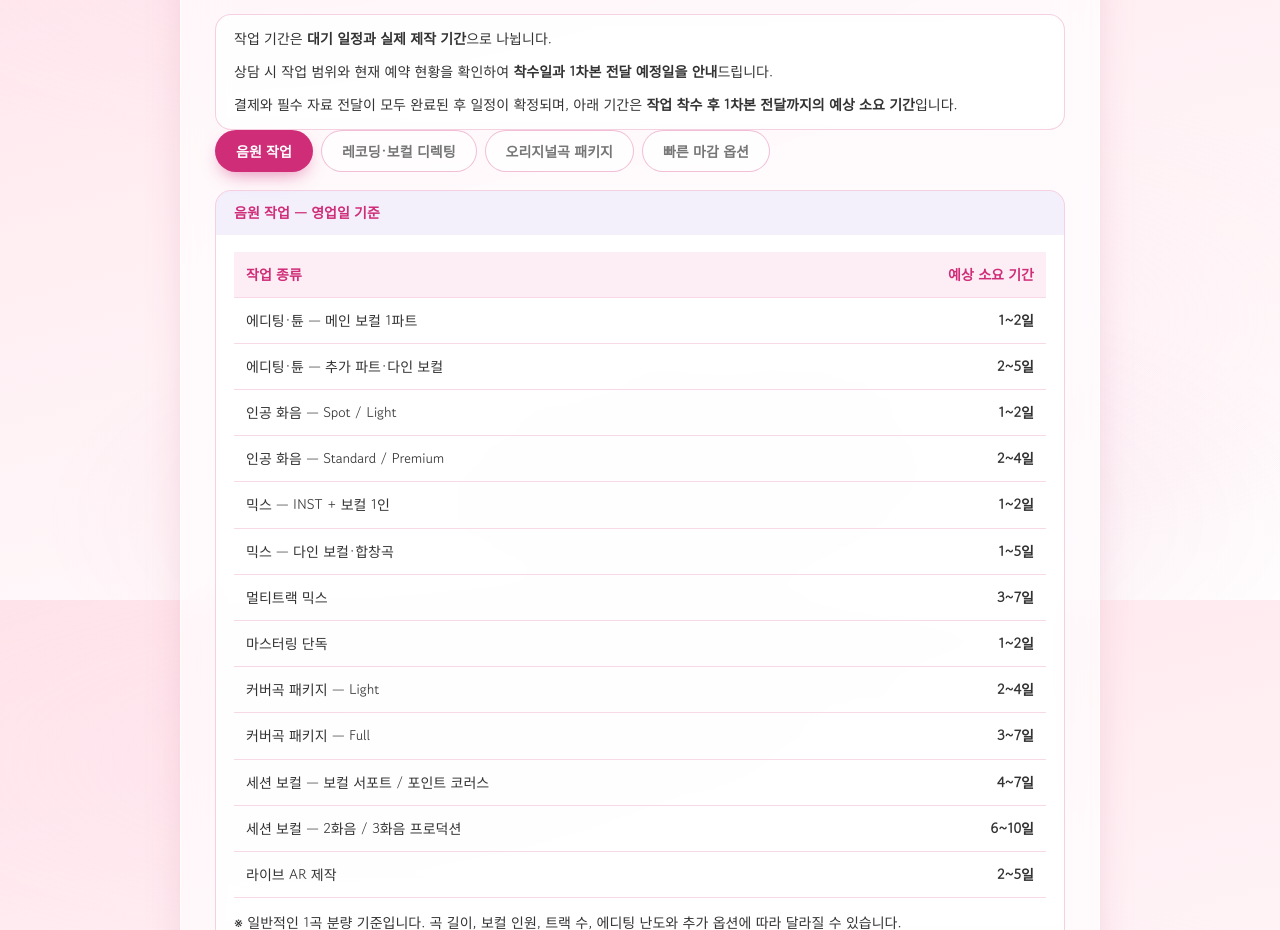
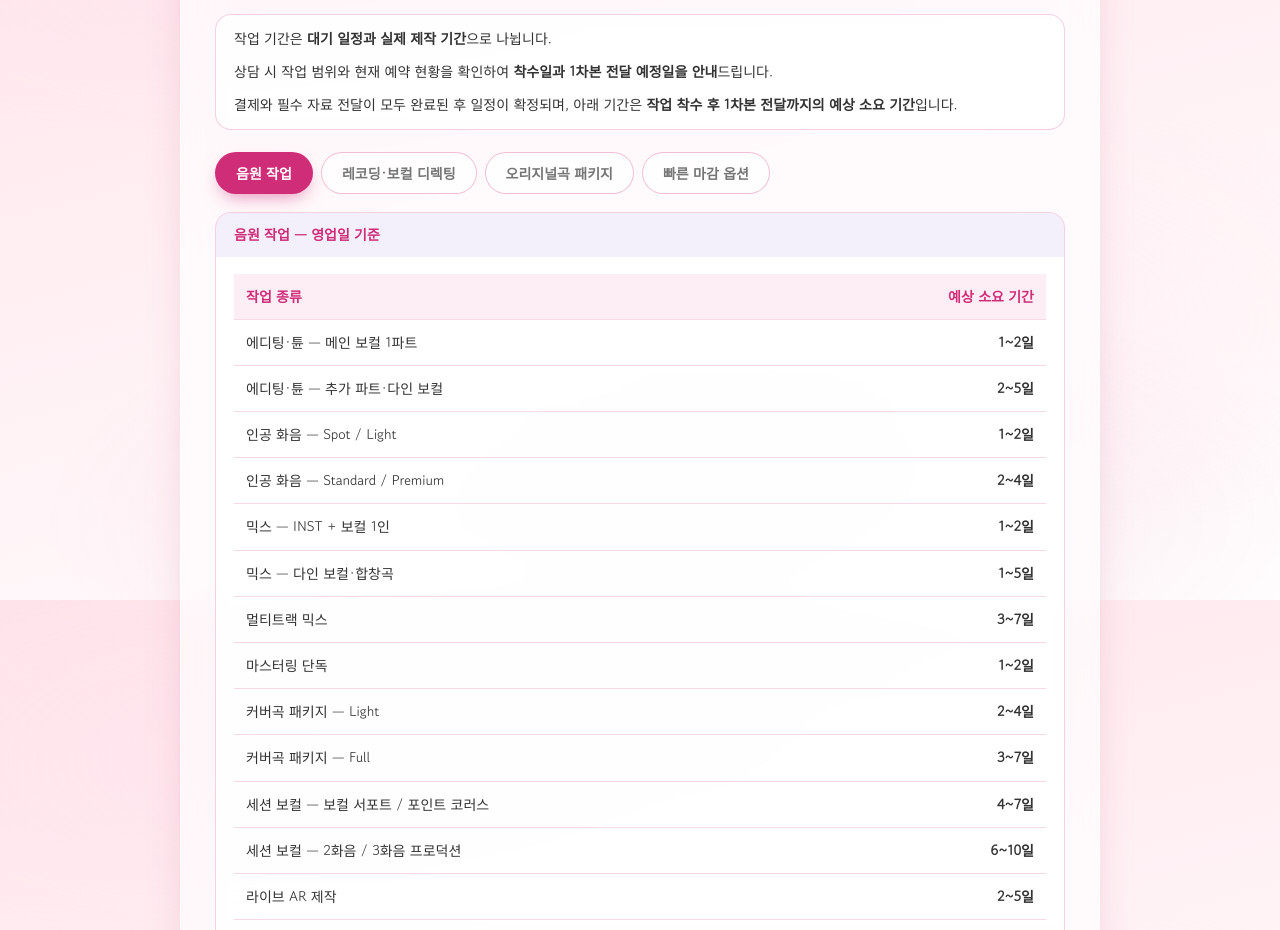
Before and after one commit to sollim002-design/ok1, a plain HTML site: page index.html in a window 1280 px wide. Shown: the part 8200-9130 px from the top of the page. Drawn offline with Linux system fonts and the light colour scheme; a web font is replaced by a local one.

Commit message:
Add files via upload

```diff
--- a/index.html
+++ b/index.html
@@ -942,7 +942,7 @@ Plug-ins: UAD, Waves, Plugin alliance, izotope, Slate digital, Sonnox, Fabfilter
       <div class="notice-line">결제와 필수 자료 전달이 모두 완료된 후 일정이 확정되며, 아래 기간은 <b>작업 착수 후 1차본 전달까지의 예상 소요 기간</b>입니다.</div>
     </div>
   </div>
-  <div class="portfolio-tabs" id="period-tabs">
+  <div class="portfolio-tabs" id="period-tabs" style="margin-top:22px;">
     <button type="button" class="tab-btn active" data-tab="p0">음원 작업</button>
     <button type="button" class="tab-btn" data-tab="p1">레코딩·보컬 디렉팅</button>
     <button type="button" class="tab-btn" data-tab="p2">오리지널곡 패키지</button>
```
